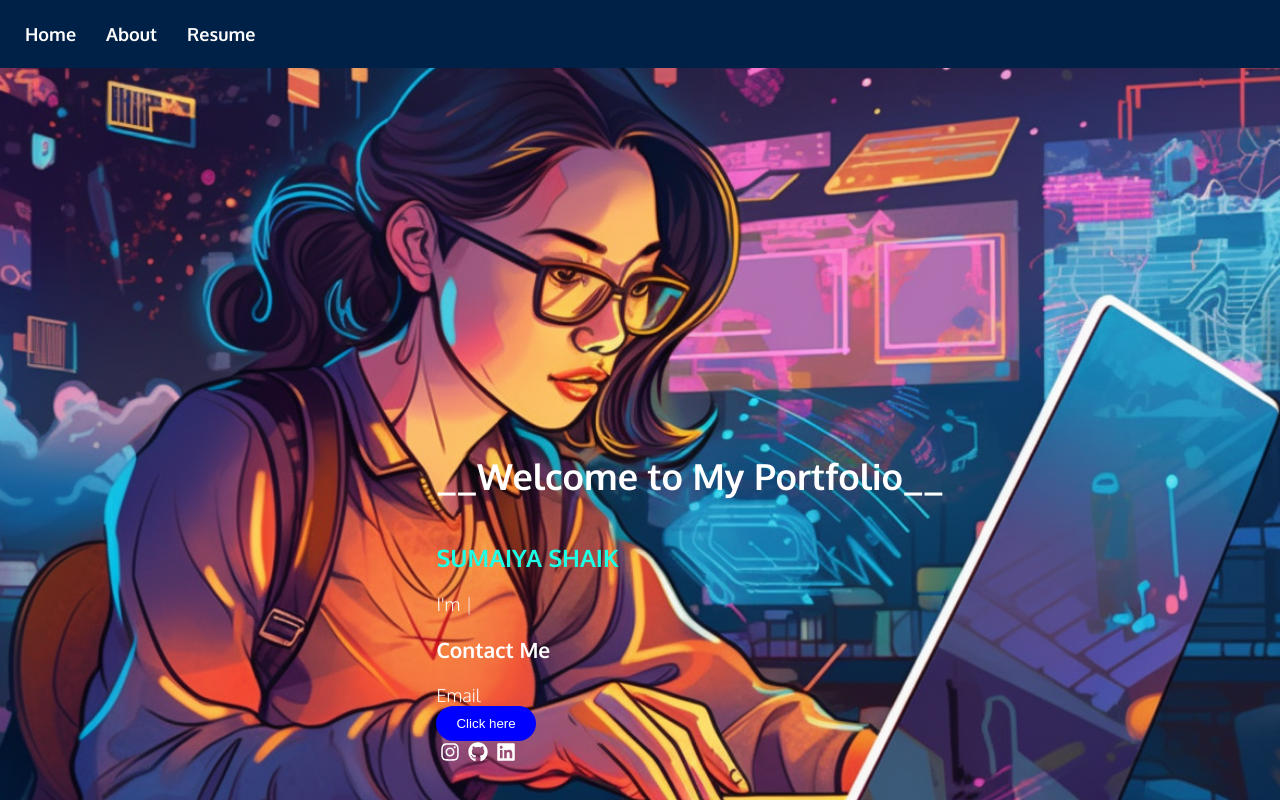
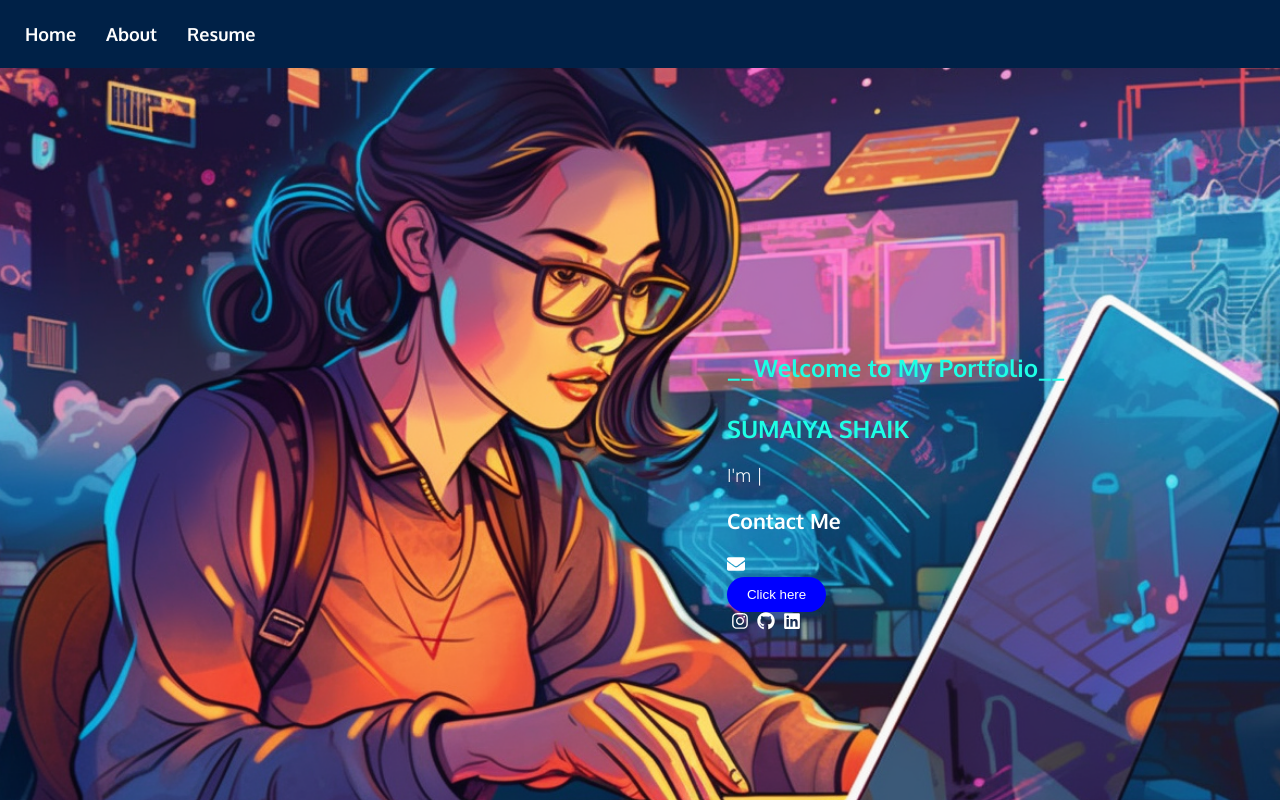
Before and after one commit to sksumaiya191/sksumaiya191, a React (Create React App) app: page / in a window 1280 px wide. Shown: the top 800 px of the page. Built offline with nearby package versions, Linux system fonts and the light colour scheme.

Commit message:
add change

```diff
--- a/src/Home.css
+++ b/src/Home.css
@@ -45,12 +45,13 @@ h2 {
 }
 
 .text-content {
-  margin-top: 300px;
+  margin-top: 280px;
   display: flex;
-  margin-left: 100px;
+  margin-left: 40vw;
   flex-direction: column;
   align-items: left;
   justify-content: left;
+
 }
 
 .content {
@@ -58,7 +59,7 @@ h2 {
   flex-direction: column;
   align-items: center;
   justify-content: center;
-  margin-bottom: 40px;
+  margin-bottom: 250px;
 }
 
 .contact-button {
@@ -83,5 +84,5 @@ h2 {
 .fisocial-icons {
   margin: 0 4px;
   color: white;
-  font-size: 20px;
+  font-size: 18px;
 }
--- a/src/Home.js
+++ b/src/Home.js
@@ -1,33 +1,26 @@
 import React from 'react';
 import TypeWriter from './TypeWriter';
 import './Home.css';
-import { FaInstagram, FaGithub, FaLinkedin } from 'react-icons/fa';
-
+import { FaInstagram, FaGithub, FaLinkedin , FaEnvelope} from 'react-icons/fa';
 
 const Home = () => {
   return (
-
     <div className="home-container">
 
       <div className="background-container">
 
         <div className="content">
+
           <div className="text-content">
-            <h1>__Welcome to My Portfolio__</h1>
-
-              <div>
-              <TypeWriter />
-              </div>
-
+         <h2>__Welcome to My Portfolio__</h2>
+            <div>
+            <TypeWriter /></div>
             <div className="contact-me">
               <h3>Contact Me</h3>
-
-
-                Email{' '}
-                  <form action="mailto:sksumaiya191@gmail.com" method="post" encType="text/plain">
-                  <button className="contact-button" type="submit">Click here </button>
-                </form>
-
+              <FaEnvelope />
+              <form action="mailto:sksumaiya191@gmail.com" method="post" encType="text/plain">
+                <button className="contact-button" type="submit">Click here </button>
+              </form>
             </div>
             <div className='fiicons-container'>
               <a className='fisocial-icons' href='https://www.instagram.com/smiley_sumaiya/' target='_blank' rel="noreferrer">
@@ -39,16 +32,11 @@ const Home = () => {
               <a className='fisocial-icons' href='https://linkedin.com/in/sumaiyashaik' target='_blank' rel="noreferrer">
                 <FaLinkedin />
               </a>
-
             </div>
-
           </div>
-
         </div>
-
       </div>
-
-    </div>
+      </div>
   );
 };
 
```
